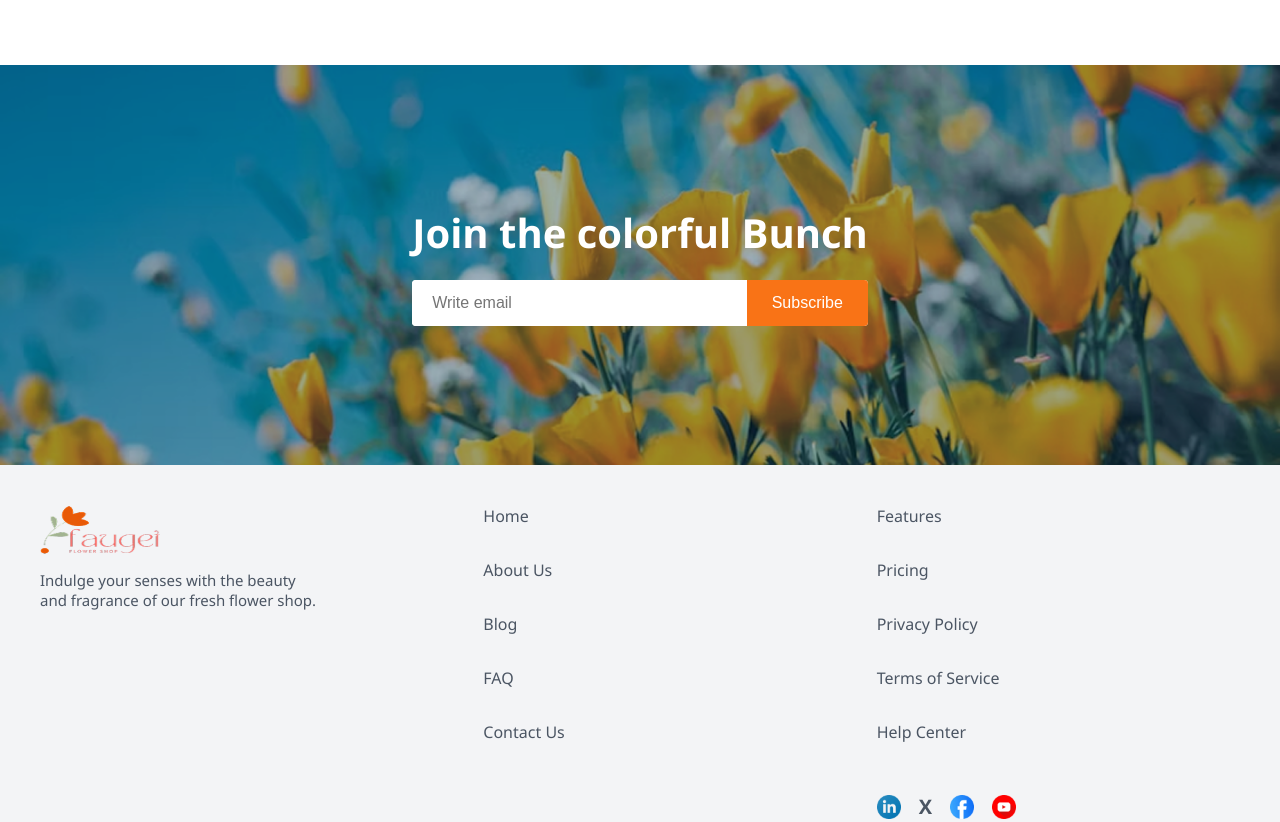
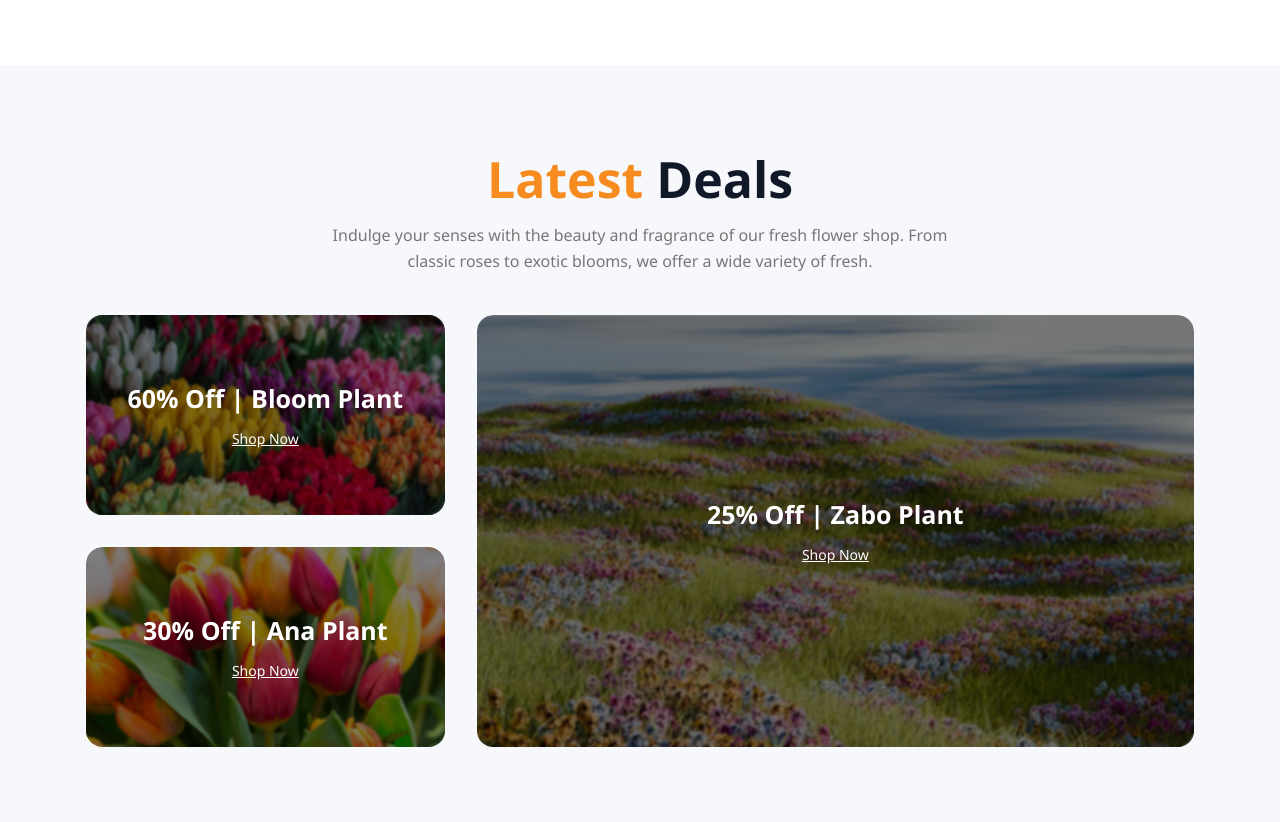
Before and after one commit to nusrat10-cell/Flower-Market, a plain HTML site: page index.html in a window 1280 px wide. Shown: the part 2183-3005 px from the top of the page. Drawn offline with Linux system fonts and the light colour scheme.

Commit message:
final commit

```diff
--- a/index.html
+++ b/index.html
@@ -83,6 +83,40 @@
     </div>
   </section>
 
+  <section class="latest-deals">
+  <div class="container">
+    <h2><span class="highlight">Latest</span> Deals</h2>
+    <p>
+      Indulge your senses with the beauty and fragrance of our fresh flower shop.
+      From classic roses to exotic blooms, we offer a wide variety of fresh.
+    </p>
+
+    <div class="deals-grid">
+      <div class="left-deals">
+        <div class="deal-card" style="background-image: url('B12A02-Responsive-Flowers/assets/deal-bloom.png');">
+          <div class="overlay">
+            <h3>60% Off | <span>Bloom Plant</span></h3>
+            <a href="#">Shop Now</a>
+          </div>
+        </div>
+        <div class="deal-card" style="background-image: url('B12A02-Responsive-Flowers/assets/deal-ana.png');">
+          <div class="overlay">
+            <h3>30% Off | <span>Ana Plant</span></h3>
+            <a href="#">Shop Now</a>
+          </div>
+        </div>
+      </div>
+      <div class="deal-card large-card" style="background-image: url('B12A02-Responsive-Flowers/assets/deal-zabo.png');">
+        <div class="overlay">
+          <h3>25% Off | <span>Zabo Plant</span></h3>
+          <a href="#">Shop Now</a>
+        </div>
+      </div>
+    </div>
+  </div>
+</section>
+
+
 
 
   <section class="newsletter">
@@ -98,13 +132,13 @@
 
   <footer class="footer">
   <div class="footer-container">
-    <!-- Left -->
+
     <div class="footer-left">
       <img src="B12A02-Responsive-Flowers/assets/logo.png" alt="Logo" class="logo">
       <p>Indulge your senses with the beauty and fragrance of our fresh flower shop.</p>
     </div>
 
-    <!-- Center -->
+
     <div class="footer-center">
       <ul>
         <li>Home</li>
@@ -115,7 +149,7 @@
       </ul>
     </div>
 
-    <!-- Right + Social -->
+
     <div class="footer-right">
       <ul>
         <li>Features</li>
--- a/style.css
+++ b/style.css
@@ -96,7 +96,7 @@ body {
   height: auto;
 }
 
-/* Responsive */
+
 @media (max-width: 768px) {
   .nav-links {
     display: none;
@@ -124,7 +124,7 @@ body {
     margin-top: 20px;
   }
 }
-/* 🌿 Our Plants Section */
+
 .plants-section {
   text-align: center;
   padding: 60px 40px;
@@ -298,8 +298,99 @@ body {
 }
 
 
+.latest-deals {
+  padding: 80px 0;
+  background-color: #f7f8fc;
+}
 
-/* Newsletter */
+.latest-deals .container {
+  max-width: 1140px;
+  margin: 0 auto;
+  text-align: center;
+  padding: 0 16px;
+}
+
+.latest-deals h2 {
+  font-size: 50px;
+  font-weight: bold;
+  margin-bottom: 10px;
+}
+
+.latest-deals h2 .highlight {
+  color: #f68c1f;
+}
+
+.latest-deals p {
+  color: #777;
+  font-size: 16px;
+  max-width: 650px;
+  margin: 0 auto 40px;
+  line-height: 1.6;
+}
+
+.deals-grid {
+  display: grid;
+  grid-template-columns: 1fr 2fr;
+  gap: 32px;
+}
+
+.left-deals {
+  display: flex;
+  flex-direction: column;
+  gap: 32px;
+}
+
+.deal-card {
+  position: relative;
+  background-size: cover;
+  background-position: center;
+  border-radius: 16px;
+  height: 200px;
+  overflow: hidden;
+  display: flex;
+  justify-content: center;
+  align-items: center;
+}
+
+.large-card {
+  height: 432px;
+}
+
+.overlay {
+  background: rgba(0, 0, 0, 0.5);
+  color: #fff;
+  padding: 20px;
+  width: 100%;
+  height: 100%;
+  border-radius: 16px;
+  display: flex;
+  flex-direction: column;
+  align-items: center;
+  justify-content: center;
+  text-align: center;
+  backdrop-filter: blur(1px);
+}
+
+.overlay h3 {
+  font-size: 25px;
+  font-weight: 700;
+  margin-bottom: 10px;
+}
+
+.overlay h3 span {
+  font-weight: 600;
+}
+
+.overlay a {
+  color: #fff;
+  text-decoration: underline;
+  font-size: 14px;
+  margin-top: 4px;
+}
+
+
+
+
 .newsletter {
   background-image: url('B12A02-Responsive-Flowers/assets/news-letter-bg.png');
   background-size: cover;
@@ -357,7 +448,7 @@ body {
 }
 
 
-/* Footer */
+
 .footer {
   background-color: #f3f4f6;
   padding: 40px 20px;
@@ -413,7 +504,7 @@ body {
   color: #f97316;
 }
 
-/* Social icons beside right column */
+
 .footer-right {
   display: flex;
   flex-direction: column;
@@ -441,7 +532,7 @@ body {
   line-height: 24px;
 }
 
-/* Responsive */
+
 @media (max-width: 768px) {
   .newsletter h2 {
     font-size: 28px;
```
